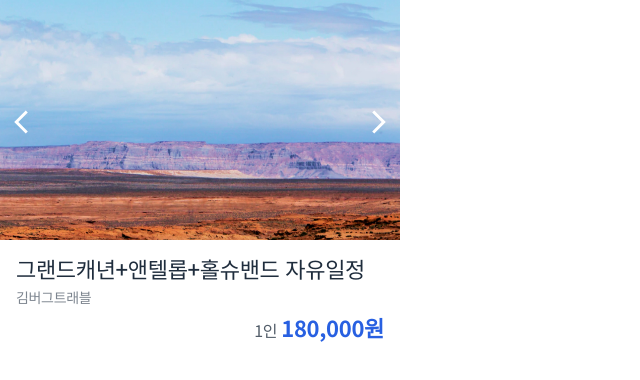
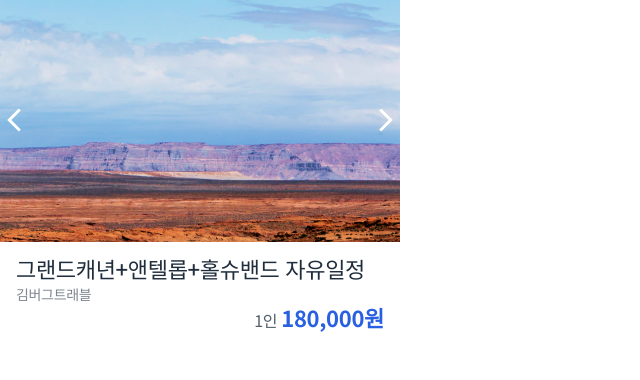
Before and after one commit to guswns1659/kimbug-css-lecture, a plain HTML site: page position-2/index.html in a window 1280 px wide. Shown: the whole page, without its empty margins (0-640 px from the left). Drawn offline with Linux system fonts and the light colour scheme.

Commit message:
position feat: Practice position-2 with kimbug review

```diff
--- a/position-2/style.css
+++ b/position-2/style.css
@@ -69,23 +69,27 @@ button {
 
 .card-carousel img {
     display: block;
-    width: 400px;
-    height: 240px;
+    width: 100%;
+    height: auto;
 }
 
 .card-carousel button {
-    position: absolute;
     color: #FFF;
 }
 
+#prev,
+#next {
+    position: absolute;
+    top: 50%;
+    transform: translateY(-50%);
+}
+
 #prev {
-    left: 7.19px;
-    top: 108.45px
+    left: 0;
 }
 
 #next {
-    right: 7.19px;
-    top: 108.45px;
+    right: 0;
 }
 
 .card-content {
@@ -94,8 +98,11 @@ button {
     padding: 12px 16px;
 }
 
-.card-content strong {
-    position: absolute;
-    bottom: 12px;
-    right: 16px;
+.card-content > span {
+    display: block;
 }
+
+.card-content > strong {
+    display: block;
+    text-align: right;
+}
```
